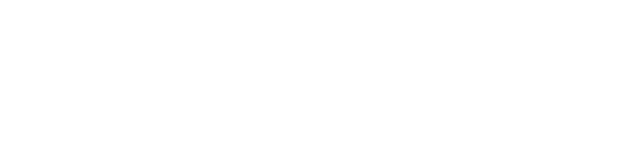
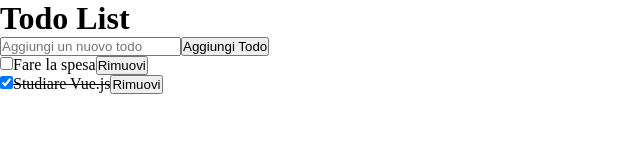
Before and after one commit to Alessandro9827/vue-todolist, a plain HTML site: page index.html in a window 1280 px wide. Shown: the whole page, without its empty margins (0-640 px from the left). Drawn offline with nearby package versions, Linux system fonts and the light colour scheme.

Commit message:
print list in html, added "add" button and delete button with js

```diff
--- a/css/style.css
+++ b/css/style.css
@@ -3,3 +3,6 @@
     padding: 0;
     box-sizing: border-box;
 }
+
+.completed {
+    text-decoration: line-through;
--- a/index.html
+++ b/index.html
@@ -1,11 +1,31 @@
 <!DOCTYPE html>
 <html lang="en">
 <head>
+    <!--Link Css-->
+    <link rel="stylesheet" href="./css/style.css">
+    <!--Link FontAwesome-->
+    <link rel="stylesheet" href="https://cdnjs.cloudflare.com/ajax/libs/font-awesome/6.5.1/css/all.min.css" integrity="sha512-DTOQO9RWCH3ppGqcWaEA1BIZOC6xxalwEsw9c2QQeAIftl+Vegovlnee1c9QX4TctnWMn13TZye+giMm8e2LwA==" crossorigin="anonymous" referrerpolicy="no-referrer" />
     <meta charset="UTF-8">
     <meta name="viewport" content="width=device-width, initial-scale=1.0">
-    <title>Document</title>
+    <title>Vue To Do List</title>
 </head>
 <body>
+    <div id="app">
+        <h1>Todo List</h1>
 
+        <input v-model="newToDoEl" @keyup.enter="addTodo" placeholder="Aggiungi un nuovo todo">
+        <button @click="addTodo">Aggiungi Todo</button>
+
+        <ul>
+          <li v-for="(todo, index) in toDoList" :key="index">
+            <input type="checkbox" v-model="todo.done">
+            <span :class="{ 'completed': todo.done }">{{ todo.text }}</span>
+            <button @click="removeTodo(index)">Rimuovi</button>
+          </li>
+        </ul>
+      </div>
+    <!--Link Js-->
+    <script src="https://unpkg.com/vue@3/dist/vue.global.js"></script>
+    <script src="./js/script.js"></script>
 </body>
 </html>
--- a/js/script.js
+++ b/js/script.js
@@ -9,3 +9,28 @@
 //Visualizzare a fianco ad ogni item ha una "x": cliccando su di essa, il todo viene rimosso dalla lista.
 //MILESTONE 3
 //Predisporre un campo di input testuale e un pulsante "aggiungi": cliccando sul pulsante, il testo digitato viene letto e utilizzato per creare un nuovo todo, che quindi viene aggiunto alla lista dei todo esistenti.
+
+const { createApp } = Vue;
+
+createApp({
+  data() {
+    return {
+      newToDoEl: "",
+      toDoList: [
+        { text: 'Fare la spesa', done: false },
+        { text: 'Studiare Vue.js', done: true },
+      ]
+    };
+  },
+  methods: {
+    addTodo() {
+      if (this.newToDoEl.trim() !== '') {
+        this.toDoList.push({ text: this.newToDoEl, done: false });
+        this.newToDoEl = '';
+      }
+    },
+    removeTodo(index) {
+      this.toDoList.splice(index, 1);
+    }
+  }
+}).mount("#app");
```
